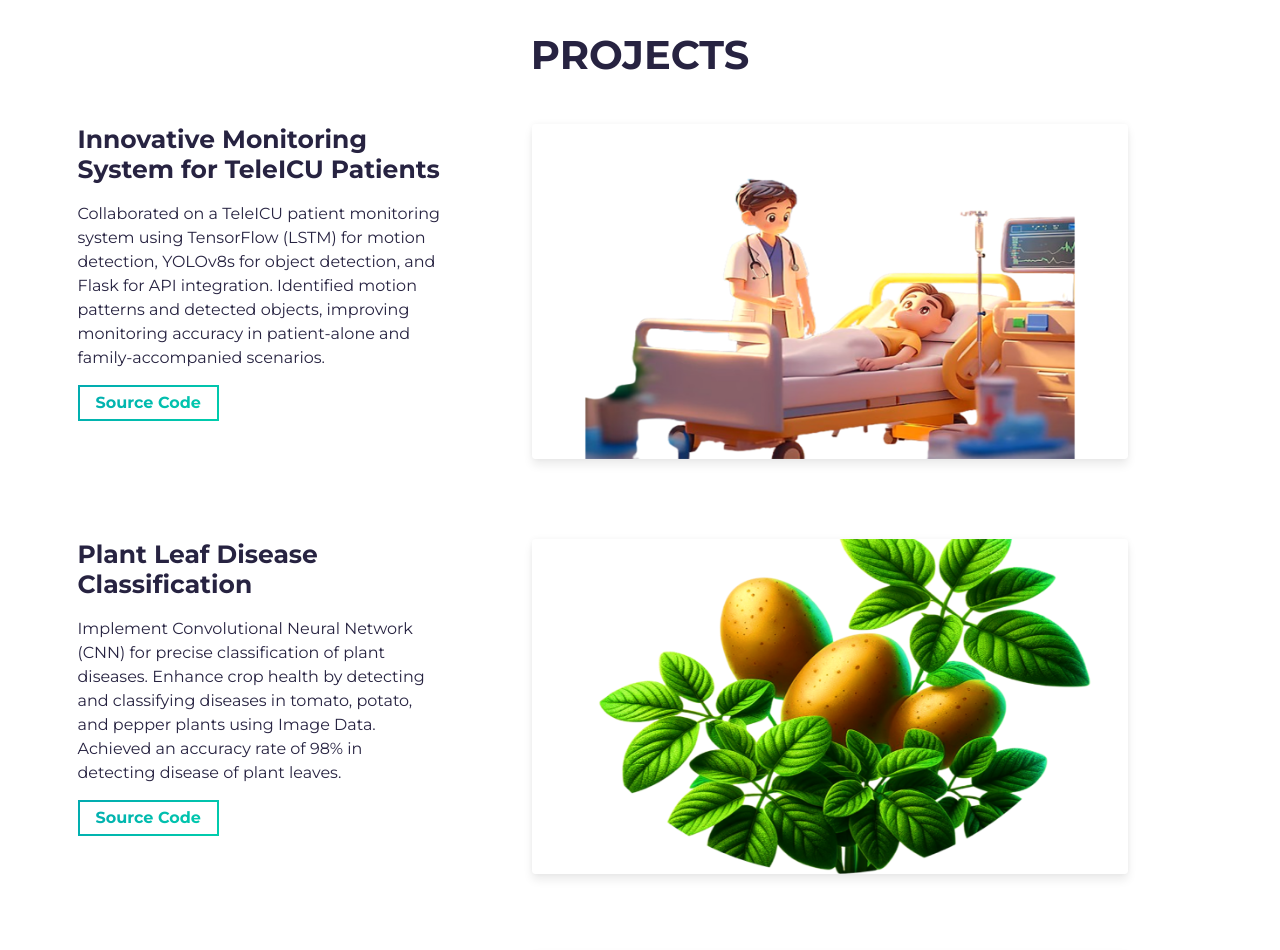
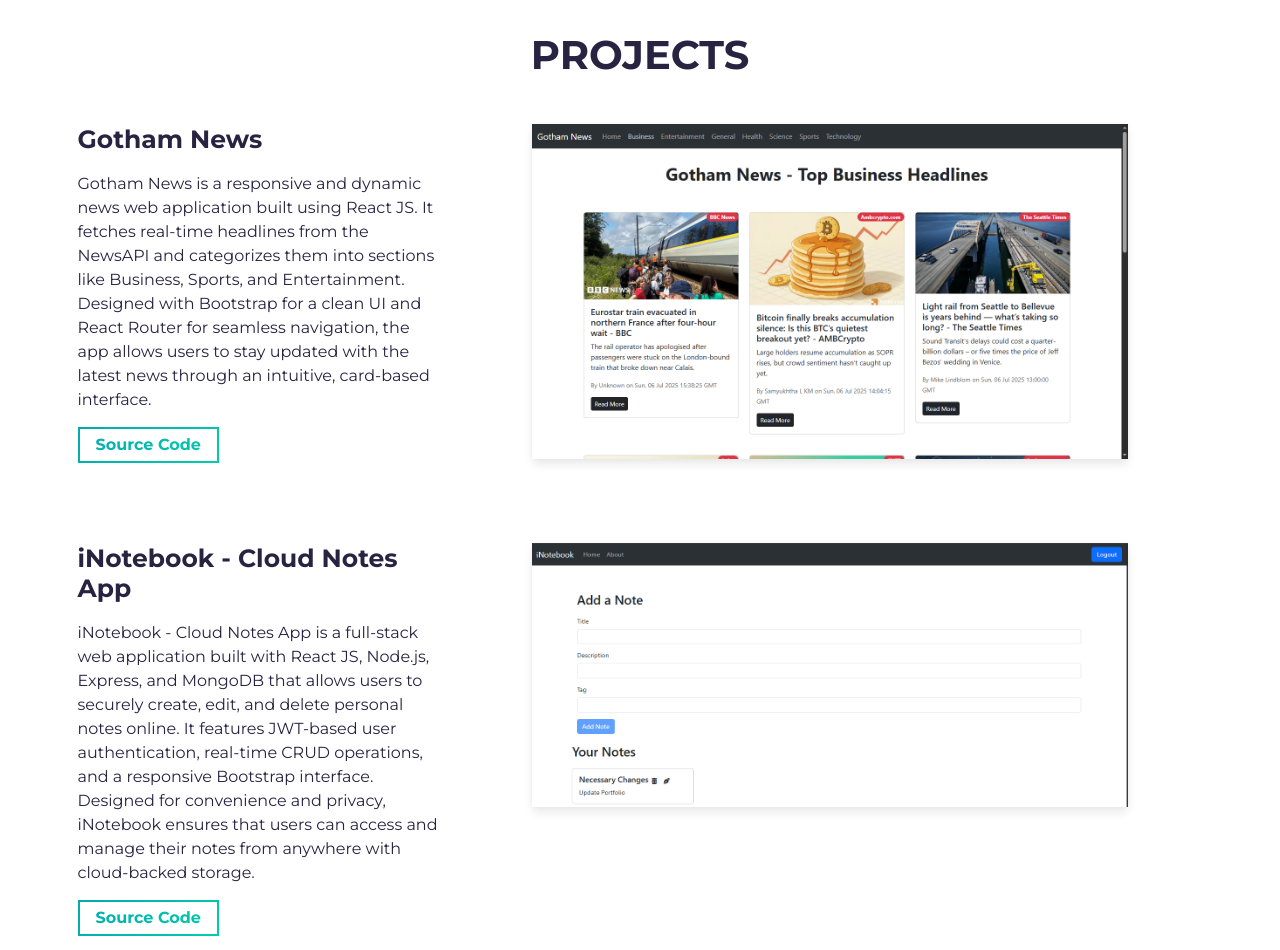
Before and after one commit to AmanStarLitePro/My-Portfolio, a website built with Parcel: page src/index.html in a window 1280 px wide. Shown: the part 1420-2370 px from the top of the page. Built offline with nearby package versions, Linux system fonts and the light colour scheme.

Commit message:
Update index.html

```diff
--- a/src/index.html
+++ b/src/index.html
@@ -106,6 +106,90 @@
       <div class="container">
         <div class="project-wrapper">
           <h2 class="section-title dark-blue-text">Projects</h2>
+
+          <!-- Notice: each .row is a project -->
+          <div class="row">
+            <div class="col-lg-4 col-sm-12">
+              <div class="project-wrapper__text load-hidden">
+                <h3 class="project-wrapper__text-title">Gotham News</h3>
+                <div>
+                  <p class="mb-4">
+                    Gotham News is a responsive and dynamic news web application built using React JS. It fetches real-time headlines from the NewsAPI and categorizes them into sections like Business, Sports, and Entertainment. Designed with Bootstrap for a clean UI and React Router for seamless navigation, the app allows users to stay updated with the latest news through an intuitive, card-based interface.
+                  </p>
+                </div>
+                <a
+                  rel="noreferrer"
+                  target="_blank"
+                  class="cta-btn cta-btn--hero"
+                  href="https://github.com/AmanStarLitePro/Gotham-News"
+                >
+                  Source Code
+                </a>
+              </div>
+            </div>
+            <div class="col-lg-8 col-sm-12">
+              <div class="project-wrapper__image load-hidden">
+                <a rel="noreferrer" href="#!" target="_blank">
+                  <div
+                    data-tilt
+                    data-tilt-max="4"
+                    data-tilt-glare="true"
+                    data-tilt-max-glare="0.5"
+                    class="thumbnail rounded js-tilt"
+                  >
+                    <img
+                      alt="Project Image"
+                      class="img-fluid"
+                      src="assets/Gotham-News.PNG"
+                    />
+                  </div>
+                </a>
+              </div>
+            </div>
+          </div>
+          <!-- /END Project -->
+
+                    <!-- Notice: each .row is a project -->
+          <div class="row">
+            <div class="col-lg-4 col-sm-12">
+              <div class="project-wrapper__text load-hidden">
+                <h3 class="project-wrapper__text-title">iNotebook - Cloud Notes App</h3>
+                <div>
+                  <p class="mb-4">
+                    iNotebook - Cloud Notes App is a full-stack web application built with React JS, Node.js, Express, and MongoDB that allows users to securely create, edit, and delete personal notes online. It features JWT-based user authentication, real-time CRUD operations, and a responsive Bootstrap interface. Designed for convenience and privacy, iNotebook ensures that users can access and manage their notes from anywhere with cloud-backed storage.
+                  </p>
+                </div>
+                <a
+                  rel="noreferrer"
+                  target="_blank"
+                  class="cta-btn cta-btn--hero"
+                  href="https://github.com/AmanStarLitePro/iNotebook"
+                >
+                  Source Code
+                </a>
+              </div>
+            </div>
+            <div class="col-lg-8 col-sm-12">
+              <div class="project-wrapper__image load-hidden">
+                <a rel="noreferrer" href="#!" target="_blank">
+                  <div
+                    data-tilt
+                    data-tilt-max="4"
+                    data-tilt-glare="true"
+                    data-tilt-max-glare="0.5"
+                    class="thumbnail rounded js-tilt"
+                  >
+                    <img
+                      alt="Project Image"
+                      class="img-fluid"
+                      src="assets/iNotebook.PNG"
+                    />
+                  </div>
+                </a>
+              </div>
+            </div>
+          </div>
+          <!-- /END Project -->
 
           <!-- Notice: each .row is a project -->
           <div class="row">
```
